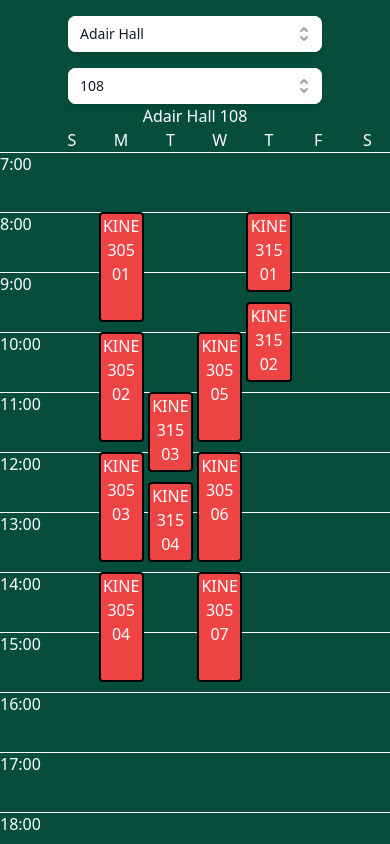
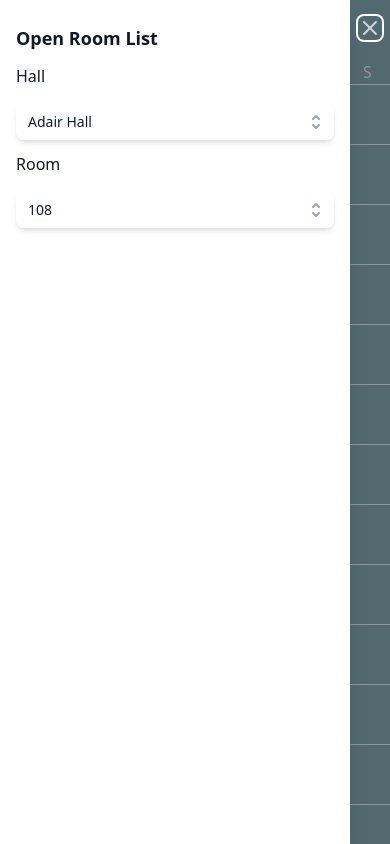
Before and after one commit to tecnd/room-finder, a React (Vite) app: page / in a window 390 px wide. Shown: the top 844 px of the page. Built offline with nearby package versions, Linux system fonts and the light colour scheme.

Commit message:
hamburger

```diff
--- a/src/App.jsx
+++ b/src/App.jsx
@@ -1,6 +1,7 @@
 import { useState, useEffect } from "react";
 import ComboWrapper from "./ComboWrapper";
 import Calendar from "./Calendar";
+import Hamburger from "./Hamburger";
 import data from "./rooms.json";
 
 const halls = Object.keys(data).sort();
@@ -39,13 +40,19 @@ export default function App() {
   }
   const events = data[selectedHall][selectedRoom];
   return (
-    <div className="flex flex-col justify-center align-center items-center min-h-screen">
-      <ComboWrapper list={halls} value={selectedHall} onChange={setHall} />
-      <ComboWrapper list={rooms} value={selectedRoom} onChange={setRoom} />
-      <p>
-        {selectedHall} {selectedRoom}
-      </p>
-      <Calendar events={events} />
-    </div>
+    <>
+      <Hamburger>
+        <p className="text-gray-900 pt-3">Hall</p>
+        <ComboWrapper list={halls} value={selectedHall} onChange={setHall} />
+        <p className="text-gray-900 pt-3">Room</p>
+        <ComboWrapper list={rooms} value={selectedRoom} onChange={setRoom} />
+      </Hamburger>
+      <div className="flex flex-col justify-center align-center items-center min-h-screen">
+        <h1 className="text-3xl py-3">
+          {selectedHall} {selectedRoom}
+        </h1>
+        <Calendar events={events} />
+      </div>
+    </>
   );
 }
--- /dev/null
+++ b/src/Hamburger.jsx
@@ -0,0 +1,86 @@
+/* This example requires Tailwind CSS v2.0+ */
+import { Fragment, useState } from "react";
+import { Dialog, Transition } from "@headlessui/react";
+import { XIcon, MenuIcon } from "@heroicons/react/outline";
+
+export default function Hamburger(props) {
+  const [open, setOpen] = useState(true);
+
+  return (
+    <>
+      <div className="absolute top-0 left-0 flex pt-4 pl-2 sm:pl-4">
+        <button
+          type="button"
+          className="rounded-md text-gray-300 hover:text-white focus:outline-none focus:ring-2 focus:ring-white"
+          onClick={() => setOpen(true)}
+        >
+          <span className="sr-only">Close panel</span>
+          <MenuIcon className="h-6 w-6" aria-hidden="true" />
+        </button>
+      </div>
+      <Transition.Root show={open} as={Fragment}>
+        <Dialog
+          as="div"
+          className="fixed inset-0 overflow-hidden"
+          onClose={setOpen}
+        >
+          <div className="absolute inset-0 overflow-hidden">
+            <Transition.Child
+              as={Fragment}
+              enter="ease-in-out duration-500"
+              enterFrom="opacity-0"
+              enterTo="opacity-100"
+              leave="ease-in-out duration-500"
+              leaveFrom="opacity-100"
+              leaveTo="opacity-0"
+            >
+              <Dialog.Overlay className="absolute inset-0 bg-gray-500 bg-opacity-75 transition-opacity" />
+            </Transition.Child>
+            <div className="pointer-events-none fixed inset-y-0 left-0 flex max-w-full pr-10">
+              <Transition.Child
+                as={Fragment}
+                enter="transform transition ease-in-out duration-500 sm:duration-700"
+                enterFrom="-translate-x-full"
+                enterTo="translate-x-0"
+                leave="transform transition ease-in-out duration-500 sm:duration-700"
+                leaveFrom="translate-x-0"
+                leaveTo="-translate-x-full"
+              >
+                <div className="pointer-events-auto relative w-screen max-w-md">
+                  <Transition.Child
+                    as={Fragment}
+                    enter="ease-in-out duration-500"
+                    enterFrom="opacity-0"
+                    enterTo="opacity-100"
+                    leave="ease-in-out duration-500"
+                    leaveFrom="opacity-100"
+                    leaveTo="opacity-0"
+                  >
+                    <div className="absolute top-0 right-0 -mr-8 flex pt-4 pl-2 sm:-mr-10 sm:pl-4">
+                      <button
+                        type="button"
+                        className="rounded-md text-gray-300 hover:text-white focus:outline-none focus:ring-2 focus:ring-white"
+                        onClick={() => setOpen(false)}
+                      >
+                        <span className="sr-only">Close panel</span>
+                        <XIcon className="h-6 w-6" aria-hidden="true" />
+                      </button>
+                    </div>
+                  </Transition.Child>
+                  <div className="flex h-full flex-col bg-white py-6 shadow-xl">
+                    <div className="px-4 sm:px-6">
+                      <Dialog.Title className="text-lg font-bold text-gray-900">
+                        Open Room List
+                      </Dialog.Title>
+                      {props.children}
+                    </div>
+                  </div>
+                </div>
+              </Transition.Child>
+            </div>
+          </div>
+        </Dialog>
+      </Transition.Root>
+    </>
+  );
+}
```
